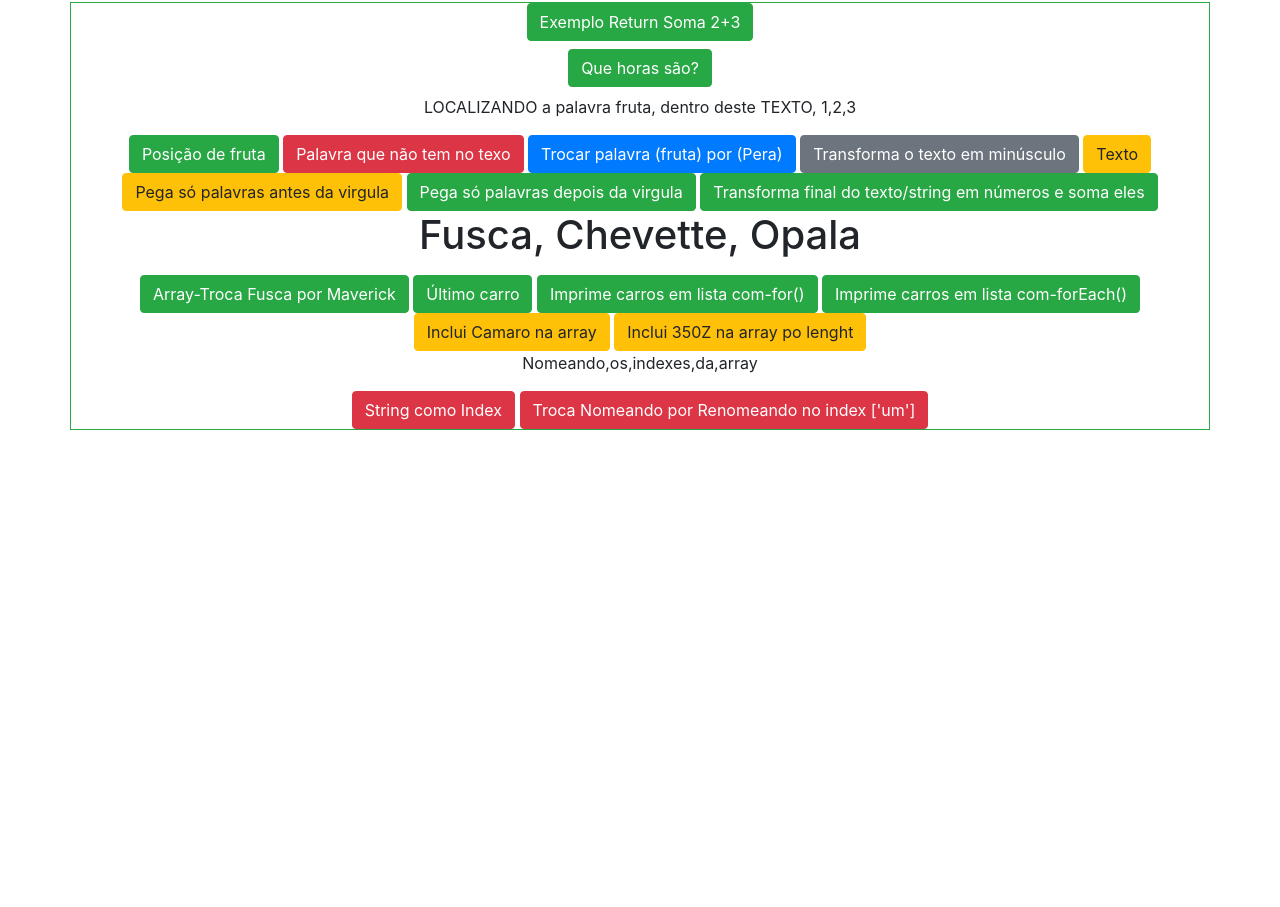
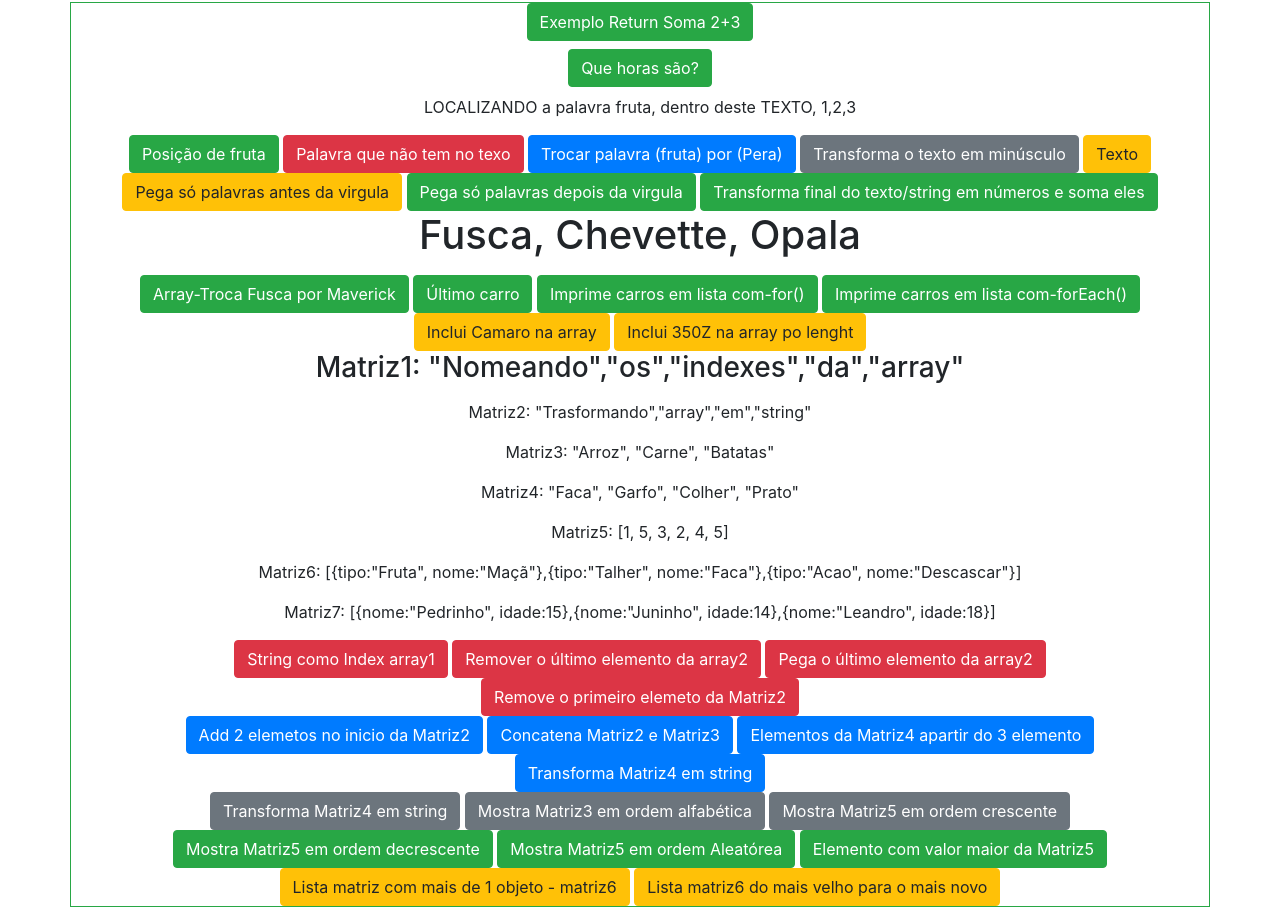
Before and after one commit to Maycon-crz/javascript, a plain HTML site: page index.html in a window 1280 px wide. Shown: the part 620-1527 px from the top of the page. Before the commit the page ends 1050 px from the top, so only its background shows below. Drawn offline with nearby package versions, Linux system fonts and the light colour scheme.

Commit message:
Array Sort

```diff
--- a/index.html
+++ b/index.html
@@ -125,11 +125,39 @@
 						<button type="button" class='btn btn-warning' onclick="carros('350Z');">Inclui 350Z na array po lenght</button>
 					</li>
 					<li>
-						<p id='mostraindexes'>Nomeando,os,indexes,da,array</p>
+						<h3><p id='mostraindexes'>Matriz1: "Nomeando","os","indexes","da","array"</p></h3>
+						<p>Matriz2: "Trasformando","array","em","string"</p>
+						<p>Matriz3: "Arroz", "Carne", "Batatas"</p>
+						<p>Matriz4: "Faca", "Garfo", "Colher", "Prato"</p>
+						<p>Matriz5: [1, 5, 3, 2, 4, 5]</p>
+						<p>Matriz6: [{tipo:"Fruta", nome:"Maçã"},{tipo:"Talher", nome:"Faca"},{tipo:"Acao", nome:"Descascar"}]</p>
+						<p>Matriz7: [{nome:"Pedrinho", idade:15},{nome:"Juninho", idade:14},{nome:"Leandro", idade:18}]</p>
 					</li>
 					<li>
-						<button type="button" class='btn btn-danger' onclick="indexes('indexstring');">String como Index</button>
-						<button type="button" class='btn btn-danger' onclick="indexes('transformandoemstring');">Troca Nomeando por Renomeando no index ['um']</button>
+						<button type="button" class='btn btn-danger' onclick="indexes('indexstring');">String como Index array1</button>
+						<button type="button" class='btn btn-danger' onclick="indexes('remover');">Remover o último elemento da array2</button>
+						<button type="button" class='btn btn-danger' onclick="indexes('ultimo');">Pega o último elemento da array2</button>
+						<button type="button" class='btn btn-danger' onclick="indexes('primeiro');">Remove o primeiro elemeto da Matriz2</button>
+					</li>
+					<li>
+						<button type="button" class='btn btn-primary' onclick="indexes('addelemento');">Add 2 elemetos no inicio da Matriz2</button>
+						<button type="button" class='btn btn-primary' onclick="indexes('concatena');">Concatena Matriz2 e Matriz3</button>
+						<button type="button" class='btn btn-primary' onclick="indexes('apartir');">Elementos da  Matriz4 apartir do 3 elemento</button>
+						<button type="button" class='btn btn-primary' onclick="indexes('transformaemstring');">Transforma Matriz4 em string</button>
+					</li>
+					<li>
+						<button type="button" class='btn btn-secondary' onclick="indexes('transformaemstring');">Transforma Matriz4 em string</button>
+						<button type="button" class='btn btn-secondary' onclick="indexes('ordemalfabetica');">Mostra Matriz3 em ordem alfabética</button>
+						<button type="button" class='btn btn-secondary' onclick="indexes('crescente');">Mostra Matriz5 em ordem crescente</button>
+					</li>
+					<li>
+						<button type="button" class='btn btn-success' onclick="indexes('decrescente');">Mostra Matriz5 em ordem decrescente</button>
+						<button type="button" class='btn btn-success' onclick="indexes('aleatorea');">Mostra Matriz5 em ordem Aleatórea</button>
+						<button type="button" class='btn btn-success' onclick="indexes('maiorvalor');">Elemento com valor maior da Matriz5</button>
+					</li>
+					<li>
+						<button type="button" class='btn btn-warning' onclick="indexes('matrizComObjetos');">Lista matriz com mais de 1 objeto - matriz6</button>
+						<button type="button" class='btn btn-warning' onclick="indexes('maisvelhomaisnovo');">Lista matriz6 do mais velho para o mais novo</button>
 					</li>
 				</ul>
 			</div>
--- a/js/arquivo.js
+++ b/js/arquivo.js
@@ -190,13 +190,91 @@ function carros(parametro){
 function indexes(parametro){
     var vindexes = {um:"Nomeando", dois:"os", tres:"indexes", quatro:"da", cinco:"array"};
     var v2indexes = ["Trasformando", "array", "em", "string"];
+    var v3indexes = ["Arroz", "Carne", "Batatas"];
+    var v4indexes = ["Faca", "Garfo", "Colher", "Prato"];
+    var v5indexes = [1, 5, 3, 2, 4];
+    var v6indexes = [
+        {tipo:"Fruta", nome:"Maçã"},
+        {tipo:"Talher", nome:"Faca"},
+        {tipo:"Acao", nome:"Descascar"}
+    ];
     switch(parametro){
-        case 'index':
+        case 'indexstring':
             document.getElementById("mostraindexes").innerHTML=vindexes['um'];
         break;
-        case 'transformandoemstring':
-                // document.getElementById("mostraindexes").innerHTML=vindexes['um'];
+        case 'remover':
+            v2indexes.pop();
+            document.getElementById("mostraindexes").innerHTML=v2indexes;
         break;
+        case 'ultimo':
+            document.getElementById("mostraindexes").innerHTML=v2indexes.pop();
+        break;
+        case 'primeiro':
+            v2indexes.shift();
+            document.getElementById("mostraindexes").innerHTML=v2indexes;
+        break;
+        case 'addelemento':
+            v2indexes.unshift("e");
+            v2indexes.unshift("Aprendendo");
+            document.getElementById("mostraindexes").innerHTML=v2indexes;
+        break;
+        case 'deleta':
+            delete v2indexes[0];
+            document.getElementById("mostraindexes").innerHTML=v2indexes;
+        break;
+        case 'concatena':
+            var concatenado = v2indexes.concat(c, v4indexes);
+            document.getElementById("mostraindexes").innerHTML=concatenado;
+        break;x
+        case 'apartir':
+            var partindo = v4indexes.slice(2);
+            c
+        break;
+        case 'transformaemstring':
+            document.getElementById("mostraindexes").innerHTML=v4indexes.toString();
+        break;
+        case 'ordemalfabetica':
+            document.getElementById("mostraindexes").innerHTML=v3indexes.sort();
+        break;
+        case 'crescente':
+            v5indexes.sort(function(a, b){return a - b});
+            document.getElementById("mostraindexes").innerHTML=v5indexes;
+        break;
+        case 'decrescente':
+            v5indexes.sort(function(a, b){return b - a});
+            document.getElementById("mostraindexes").innerHTML=v5indexes;
+        break;
+        case 'aleatorea':
+            //Da para usar essa para fazer uma nova implementação no PizzaChosen!
+            v5indexes.sort(function(a, b){return 0.5 - Math.random()});
+            document.getElementById("mostraindexes").innerHTML=v5indexes;
+        break;
+        case 'maiorvalor':
+            v5indexes.sort(function(a, b){return b - a});
+            var mvalor = v5indexes[0]
+            document.getElementById("mostraindexes").innerHTML=mvalor;
+        break;
+        case 'matrizComObjetos':
+            document.getElementById("mostraindexes").innerHTML=
+                "Eu estou tendo uma "+v6indexes[2].tipo+" de "+v6indexes[2].nome+" um(a) "+v6indexes[0].tipo+" de nome "+v6indexes[0].nome+" com um(a) "+
+                v6indexes[1].tipo+" de nome "+v6indexes[1].nome
+            ;
+        break;
+        case 'maisvelhomaisnovo':
+            var v7indexes = [
+                {nome:"Pedrinho", idade:15},
+                {nome:"Juninho", idade:14},
+                {nome:"Leandro", idade:18}
+            ];
+            v7indexes.sort(function(a, b){return b.idade - a.idade});
+            document.getElementById("mostraindexes").innerHTML=
+                v7indexes[0].nome+" "+v7indexes[0].idade+" - "+
+                v7indexes[1].nome+" "+v7indexes[1].idade+" - "+
+                v7indexes[2].nome+" "+v7indexes[2].idade
+            ;
+        break;
+        // case :
+        // break;
     }
 }
-//W3schools - javascript - parei no JS Array methods
+//W3schools - javascript - parei no
```
